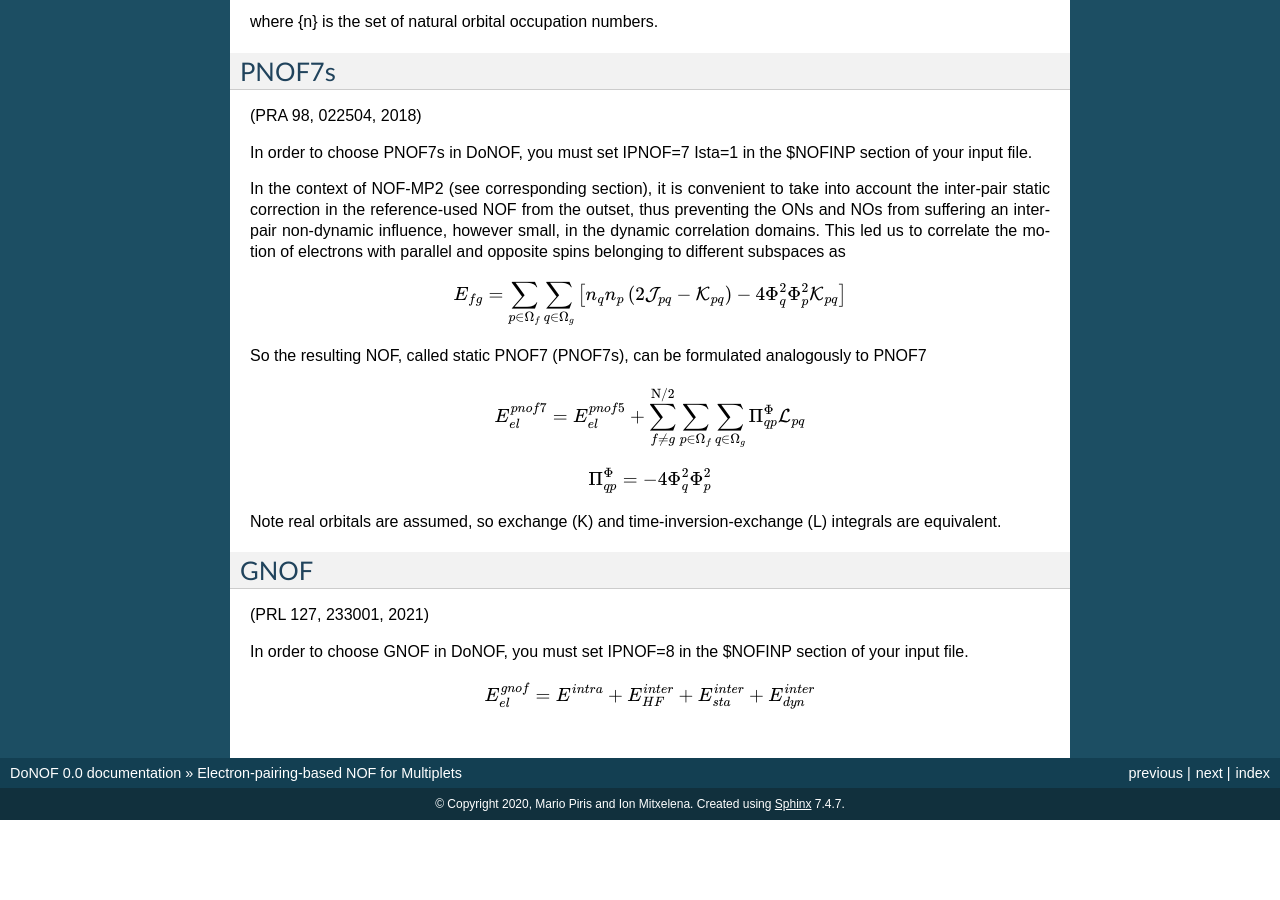
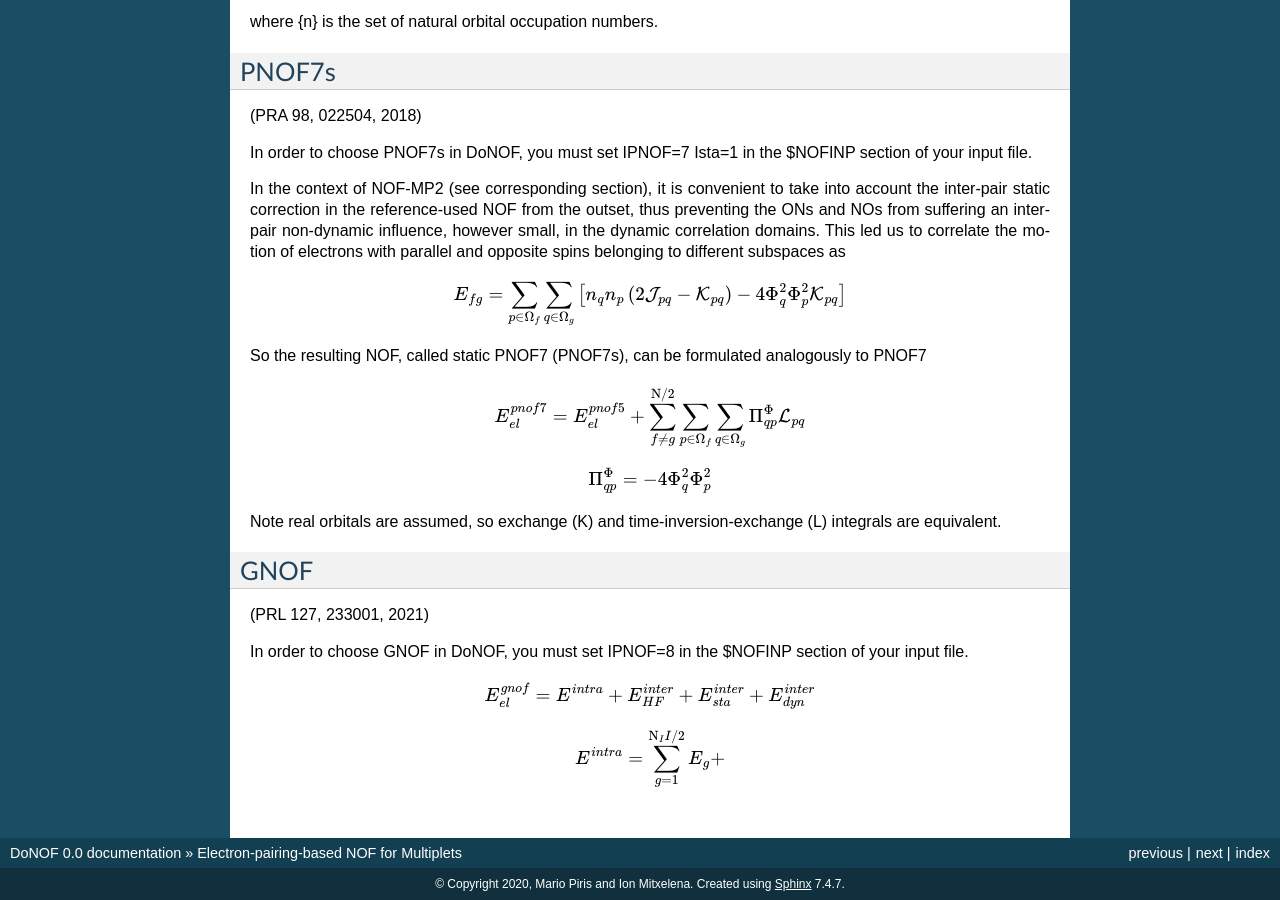
Before and after one commit to DoNOF/DoNOF-Documentation, a Sphinx documentation site: the page built from docs/PNOF57.rst, in a window 1280 px wide and 900 px high, scrolled down 2461 px. Built offline with Sphinx 7.4.7, drawn with Linux system fonts in a browser that asks for light colours; before the commit the page ends 3281 px from its top, so only the background shows below that.

Commit message:
Update PNOF57.rst

```diff
--- a/docs/PNOF57.rst
+++ b/docs/PNOF57.rst
@@ -149,3 +149,7 @@ In order to choose GNOF in DoNOF, you must set IPNOF=8 in the $NOFINP section of
 .. math::
 
     E_{el}^{gnof} = E^{intra} + E_{HF}^{inter} + E_{sta}^{inter} + E_{dyn}^{inter}
+
+.. math::
+
+    E^{intra} = {\displaystyle \sum\limits _{g=1}^{\mathrm{N}_II /2} E_g } +
```
